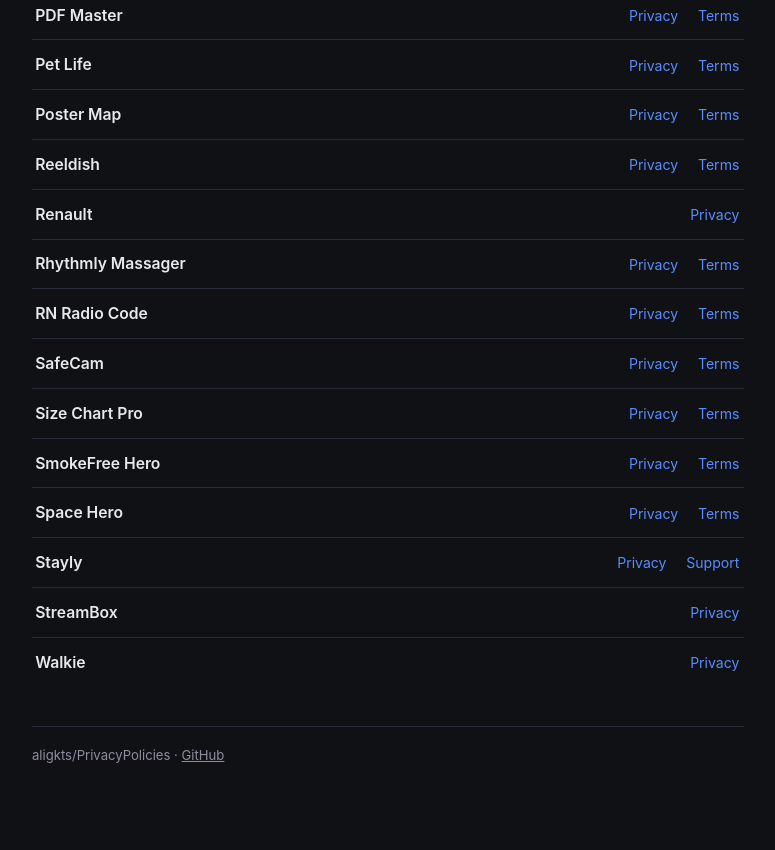
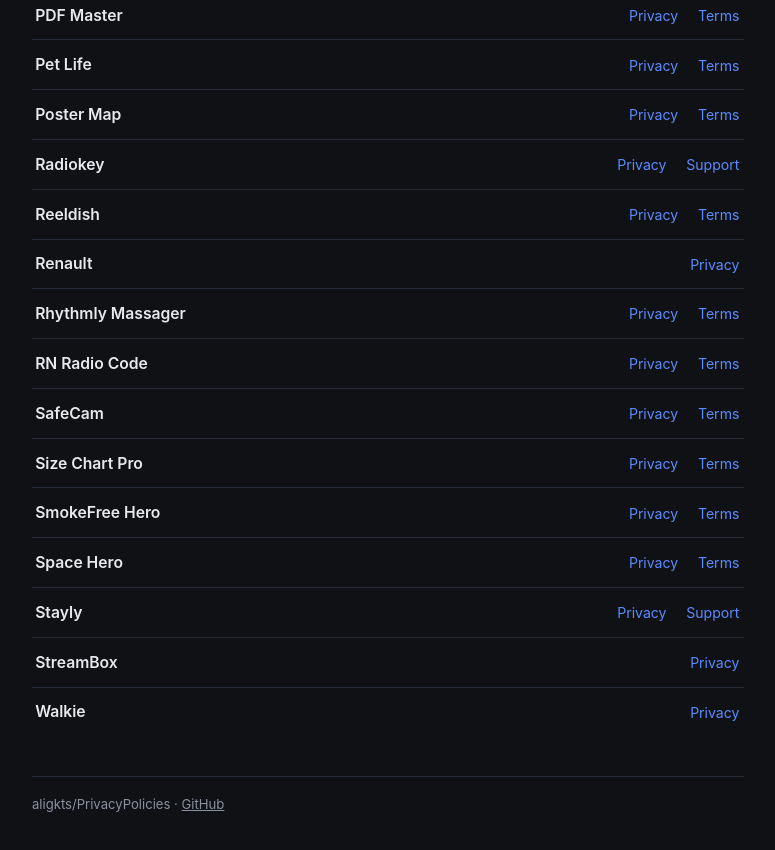
Before and after one commit to aligkts/PrivacyPolicies, a plain HTML site: page index.html in a window 1280 px wide. Shown: the part 1364-2214 px from the top of the page, without its empty margins (252-1027 px from the left). Drawn offline with Linux system fonts and the light colour scheme.

Commit message:
Add Radiokey app with privacy and support links

```diff
--- a/index.html
+++ b/index.html
@@ -127,6 +127,7 @@
       <tr><td class="app">PDF Master</td><td class="links"><a class="doc" href="./pdf-master-privacy.html">Privacy</a><a class="doc" href="./pdf-master-terms.html">Terms</a></td></tr>
       <tr><td class="app">Pet Life</td><td class="links"><a class="doc" href="./petlife-privacy-policy.html">Privacy</a><a class="doc" href="./petlife-terms.html">Terms</a></td></tr>
       <tr><td class="app">Poster Map</td><td class="links"><a class="doc" href="./poster-map-privacy-policy.html">Privacy</a><a class="doc" href="./poster-map-terms.html">Terms</a></td></tr>
+      <tr><td class="app">Radiokey</td><td class="links"><a class="doc" href="./radiokey-privacy.html">Privacy</a><a class="doc" href="./radiokey-support.html">Support</a></td></tr>
       <tr><td class="app">Reeldish</td><td class="links"><a class="doc" href="./reeldish-privacy.html">Privacy</a><a class="doc" href="./reeldish-terms.html">Terms</a></td></tr>
       <tr><td class="app">Renault</td><td class="links"><a class="doc" href="./renault-privacy-policy">Privacy</a></td></tr>
       <tr><td class="app">Rhythmly Massager</td><td class="links"><a class="doc" href="./rhythmly-massager-privacy.html">Privacy</a><a class="doc" href="./rhythmly-massager-terms.html">Terms</a></td></tr>
```
